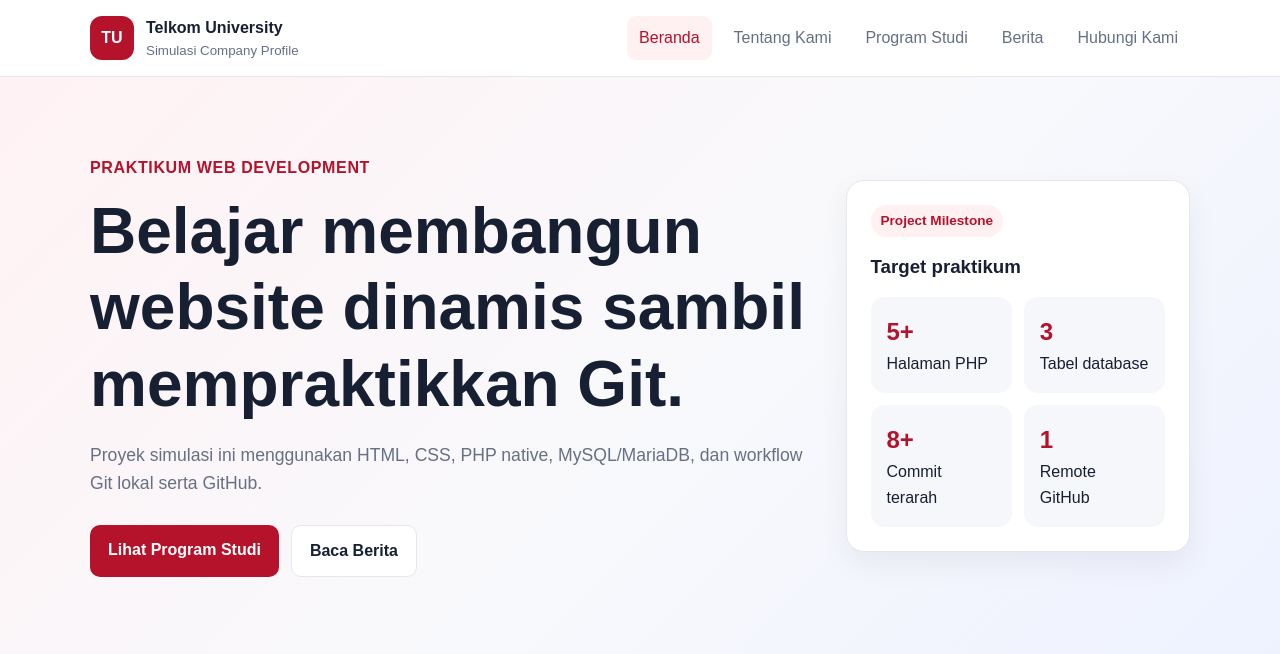
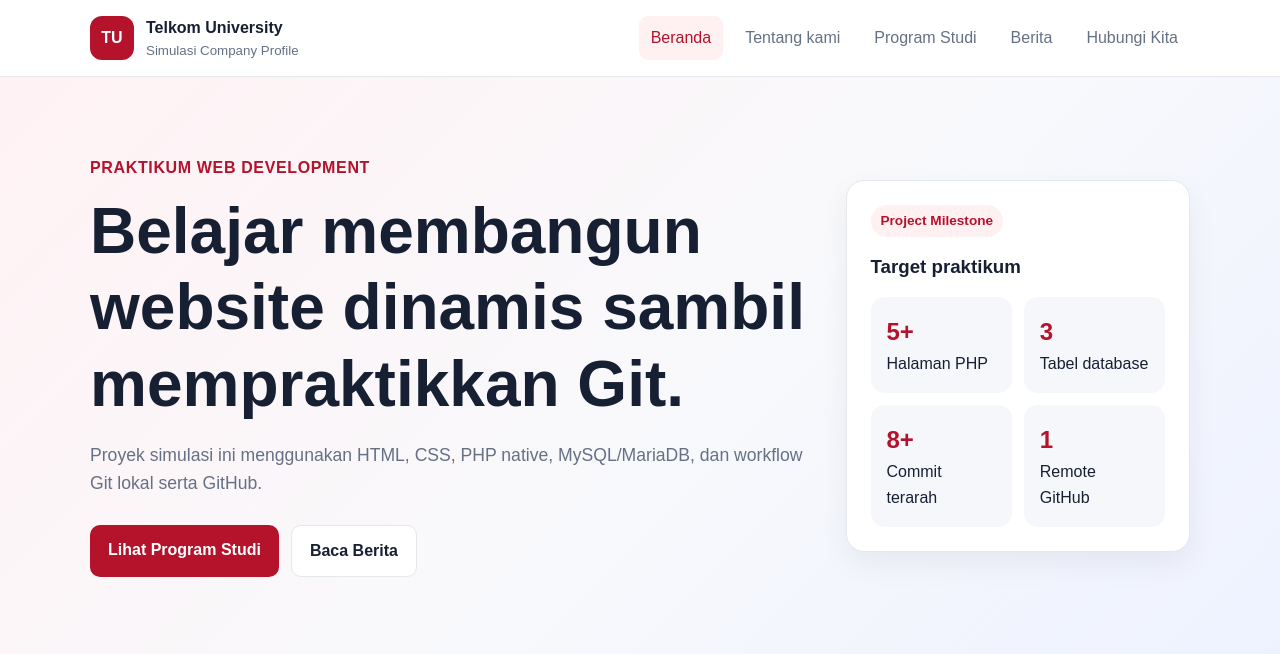
Before and after one commit to anisafebriani270-ops/telkom-company-profile, a PHP site: page /index.php in a window 1280 px wide. Shown: the top 654 px of the page. Run offline with PHP 8.4, Linux system fonts and the light colour scheme; data comes from the database, SQL or seed files in the repository.

Commit message:
feat: ubah label profil pada branch conflict

```diff
--- a/includes/header.php
+++ b/includes/header.php
@@ -25,10 +25,10 @@ $currentPage = basename($_SERVER['PHP_SELF']);
         </a>
         <nav class="main-nav" aria-label="Navigasi utama">
             <a class="<?= $currentPage === 'index.php' ? 'active' : '' ?>" href="index.php">Beranda</a>
-            <a class="<?= $currentPage === 'profile.php' ? 'active' : '' ?>" href="profile.php">Tentang Kami</a>
+            <a class="<?= $currentPage === 'profile.php' ? 'active' : '' ?>" href="profile.php">Tentang kami</a>
             <a class="<?= $currentPage === 'programs.php' ? 'active' : '' ?>" href="programs.php">Program Studi</a>
             <a class="<?= in_array($currentPage, ['news.php', 'news_detail.php']) ? 'active' : '' ?>" href="news.php">Berita</a>
-            <a class="<?= $currentPage === 'contact.php' ? 'active' : '' ?>" href="contact.php">Hubungi Kami</a>
+            <a class="<?= $currentPage === 'contact.php' ? 'active' : '' ?>" href="contact.php">Hubungi Kita</a>
         </nav>
     </div>
 </header>
```
